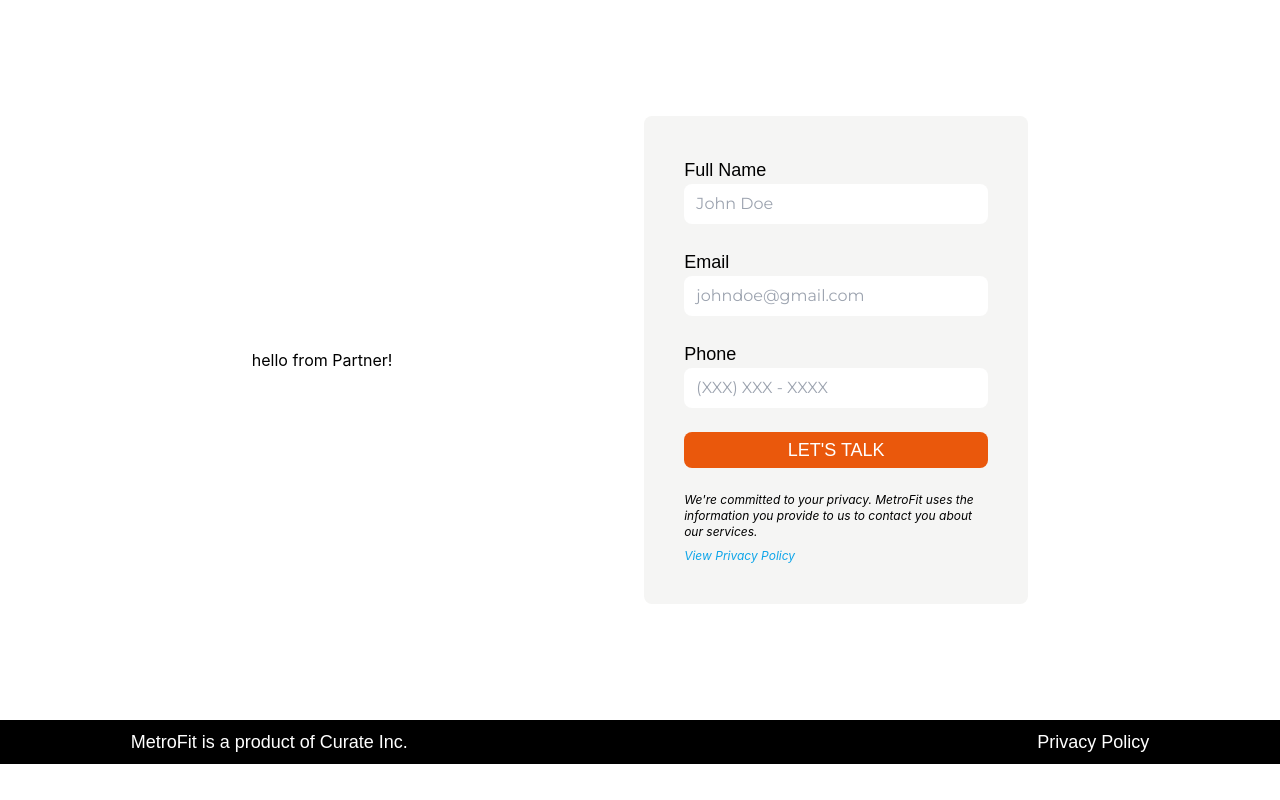
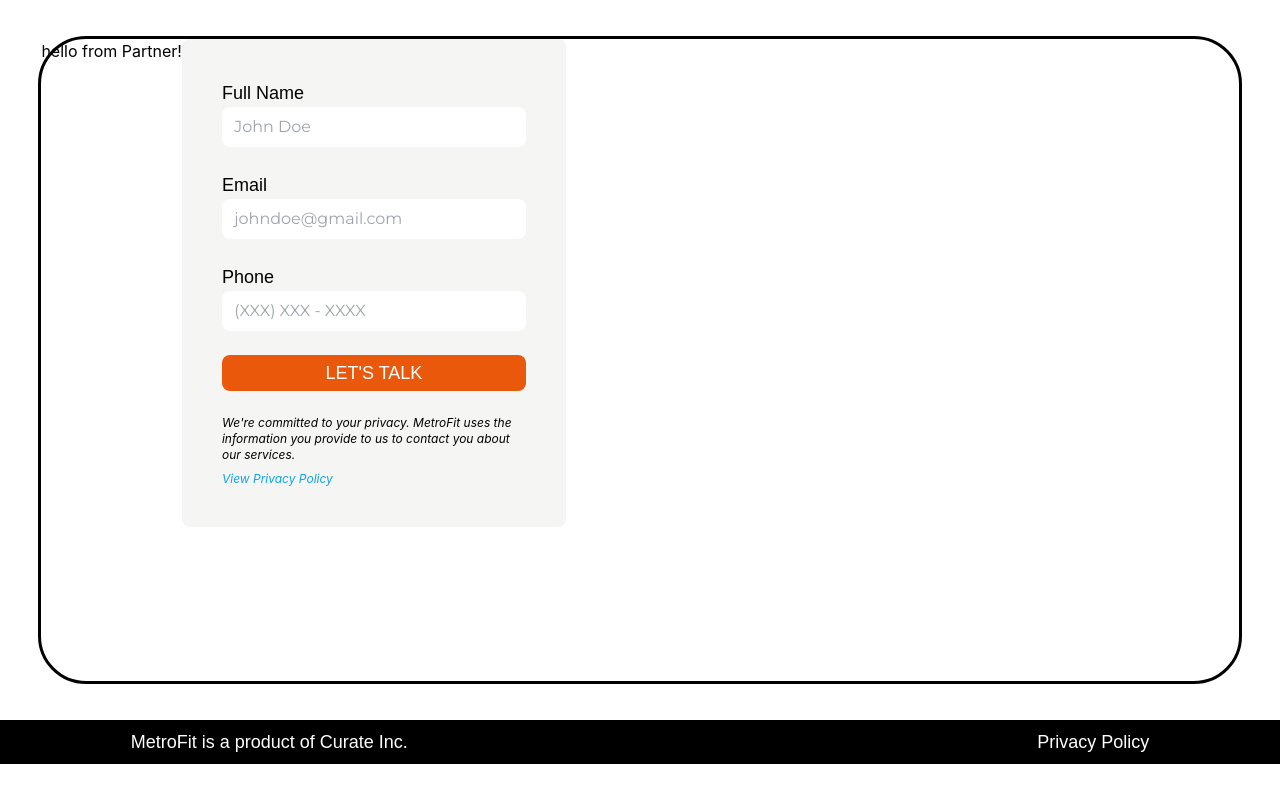
Before and after one commit to sweetmangoes/landing-page, a Next.js app in the folder metrofit-landing/: page /partner in a window 1280 px wide. Built offline with nearby package versions, Linux system fonts and the light colour scheme; a web font is replaced by a local one.

Commit message:
added styling

```diff
--- a/metrofit-landing/pages/partner/index.js
+++ b/metrofit-landing/pages/partner/index.js
@@ -4,12 +4,16 @@ import Form from "../../components/Form"
 export default function Partner(){
   return(
     <div className="bg-white w-full flex flex-row items-center justify-evenly lg:h-[90vh]">
+      <div className="border-[3px] rounded-[3rem] border-black h-[90%] w-[94%] flex">
+        <div>
         <p className="text-black">
           hello from Partner!
         </p>
+        </div>
         <div>
           <Form />
         </div>
       </div>
+    </div>
   )
 }
```
Lines whose indentation alone changed are shown as unchanged.
